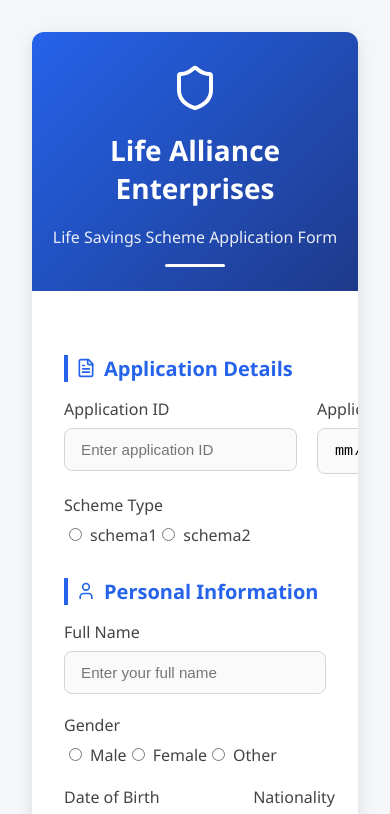
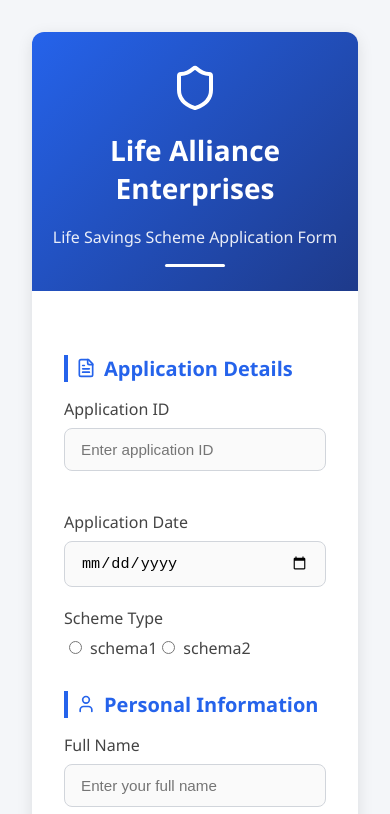
Before and after one commit to kittivaasal/life-alliance-enterprises, a React (Create React App) app: page / in a window 390 px wide. Shown: the top 814 px of the page. Built offline with nearby package versions, Linux system fonts and the light colour scheme.

Commit message:
responsive done

```diff
--- a/src/App.css
+++ b/src/App.css
@@ -171,3 +171,9 @@ input[type="checkbox"] {
   font-size: 0.85rem;
   margin-top: 0.25rem;
 }
+
+@media (max-width: 768px) {
+  .grid-2 {
+    grid-template-columns: 1fr;
+  }
+}
```
